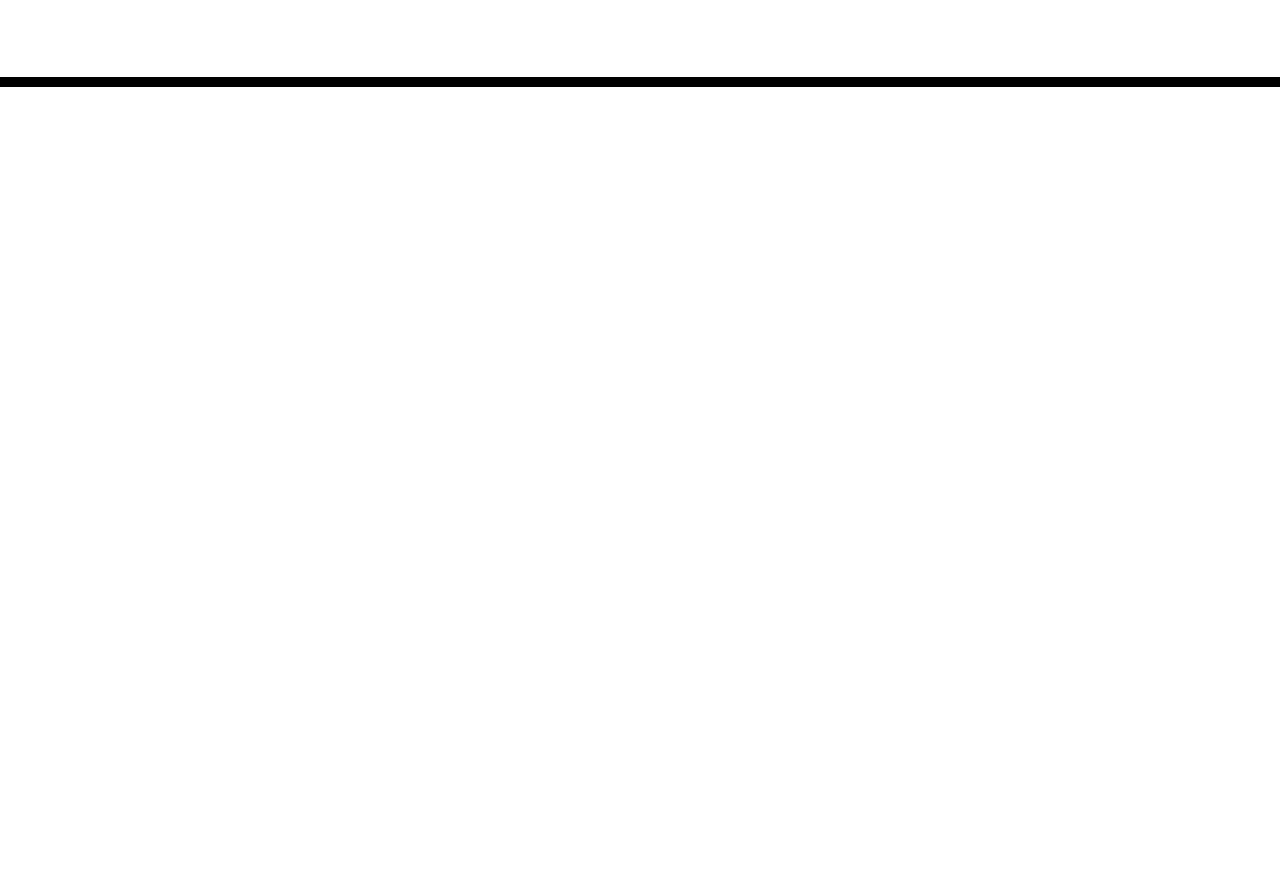
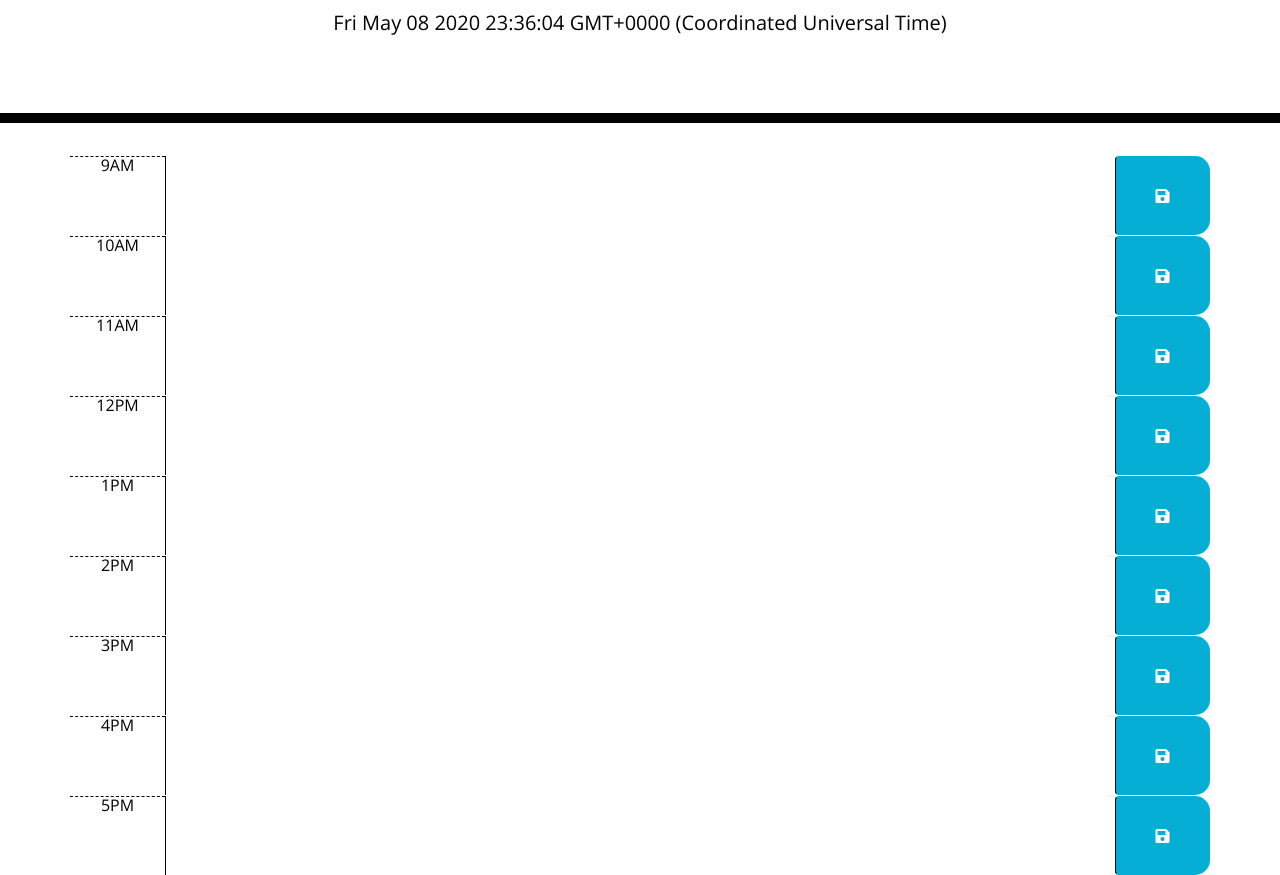
Before and after one commit to Bmcart3/DayPlanner, a plain HTML site: page index.html in a window 1280 px wide. Shown: the part 181-1056 px from the top of the page. Before the commit the page ends 800 px from the top, so only its background shows below. Drawn offline with nearby package versions, Linux system fonts and the light colour scheme; files that its build step writes are made by us from their sources.

Commit message:
added time to schedule, added data attributes to hours

```diff
--- a/assets/script.js
+++ b/assets/script.js
@@ -0,0 +1,47 @@
+$(document).ready(function () {
+
+    var currentDate = Date(Date.now());
+    $("#currentDay").text(currentDate);
+
+
+    function hourUpdater() {
+        var currentHour = new Date().getHours();
+    }
+    hourUpdater();
+
+
+})
+
+
+
+// # JavaScript
+// - Wait for DOM to be "ready", then...
+//   - Create a function to update the hours
+//     - Get the current hour in military time (i.e. 14 for 2pm)
+//     - Loop over all of the .time-blocks
+//       - Figure out which hour this block represents
+//       - If this block's hour is less than the current hour:
+//         - Add the class "past" to this block
+//       - Else if this block's hour is the current hour:
+//         - Remove "past" class from this time block
+//         - Add "present" class to this time block
+//       - Else
+//         - Remote the "past" class from this time block
+//         - Remove the "present" class from this time block
+//         - Add the "future" class to this time block
+//   - Call the function we just created to update the hours the first time
+//   - Re-run the function on an interval (every 60s?) to update as time changes
+//   - Load data for 9AM block from localStorage
+//   - Load data for 10AM block from localStorage
+//   - Load data for 11AM block from localStorage
+//   - Load data for 12PM block from localStorage
+//   - Load data for 1PM block from localStorage
+//   - Load data for 2PM block from localStorage
+//   - Load data for 3PM block from localStorage
+//   - Load data for 4PM block from localStorage
+//   - Load data for 5PM block from localStorage
+//   - Update the current date/time at the top of the page
+//   - Set up a click handler for the save button:
+//     - Get the value from the textarea in the block that is being saved
+//     - Get the time (i.e. 9) of the time block that's being saved
+//     - Store the value from the textarea in localStorage, using the hour as the key
--- a/index.html
+++ b/index.html
@@ -1,24 +1,18 @@
 <!DOCTYPE html>
 <html lang="en">
+
 <head>
     <meta charset="UTF-8" />
     <meta name="viewport" content="width=device-width, initial-scale=1.0" />
     <meta http-equiv="X-UA-Compatible" content="ie=edge" />
-    <link
-      rel="stylesheet"
-      href="https://stackpath.bootstrapcdn.com/bootstrap/4.3.1/css/bootstrap.min.css"
-    />
-    <link
-      rel="stylesheet"
-      href="https://use.fontawesome.com/releases/v5.8.1/css/all.css"
-      integrity="sha384-50oBUHEmvpQ+1lW4y57PTFmhCaXp0ML5d60M1M7uH2+nqUivzIebhndOJK28anvf"
-      crossorigin="anonymous"
-    />
-    <link
-      href="https://fonts.googleapis.com/css?family=Open+Sans&display=swap"
-      rel="stylesheet"
-    />
-    <link rel="stylesheet" href="style.css" />
+    <link rel="stylesheet" href="https://stackpath.bootstrapcdn.com/bootstrap/4.3.1/css/bootstrap.min.css" />
+    <link rel="stylesheet" href="https://use.fontawesome.com/releases/v5.8.1/css/all.css"
+        integrity="sha384-50oBUHEmvpQ+1lW4y57PTFmhCaXp0ML5d60M1M7uH2+nqUivzIebhndOJK28anvf" crossorigin="anonymous" />
+    <link href="https://fonts.googleapis.com/css?family=Open+Sans&display=swap" rel="stylesheet" />
+    <script src="http://code.jquery.com/jquery-3.5.1.min.js"
+        integrity="sha256-9/aliU8dGd2tb6OSsuzixeV4y/faTqgFtohetphbbj0=" crossorigin="anonymous"></script>
+
+    <link rel="stylesheet" href="./assets/style.css" />
     <title>Work Day Scheduler</title>
 </head>
 
@@ -28,11 +22,58 @@
         <p class="lead">A simple calendar app for scheduling your work day</p>
         <p id="currentDay" class="lead"></p>
     </header>
-    <div class="container">
+    <main class="container">
         <!-- Timeblocks go here -->
+        <div id="hour-9" class="row time-block">
+            <div class="col-md-1 hour">9AM</div>
+            <textarea class="col-md-10 description" data-milTime = "9"></textarea>
+            <button class="btn saveBtn col-md-1"><i class="fas fa-save"></i></button>
         </div>
+        <div id="hour-10" class="row time-block">
+            <div class="col-md-1 hour">10AM</div>
+            <textarea class="col-md-10 description" data-milTime = "10"></textarea>
+            <button class="btn saveBtn col-md-1"><i class="fas fa-save"></i></button>
+        </div>
+        <div id="hour-11" class="row time-block">
+            <div class="col-md-1 hour">11AM</div>
+            <textarea class="col-md-10 description" data-milTime = "11"></textarea>
+            <button class="btn saveBtn col-md-1"><i class="fas fa-save"></i></button>
+        </div>
+        <div id="hour-12" class="row time-block">
+            <div class="col-md-1 hour">12PM</div>
+            <textarea class="col-md-10 description" data-milTime = "12"></textarea>
+            <button class="btn saveBtn col-md-1"><i class="fas fa-save"></i></button>
+        </div>
+        <div id="hour-1" class="row time-block">
+            <div class="col-md-1 hour">1PM</div>
+            <textarea class="col-md-10 description" data-milTime = "13"></textarea>
+            <button class="btn saveBtn col-md-1"><i class="fas fa-save"></i></button>
+        </div>
+        <div id="hour-2" class="row time-block">
+            <div class="col-md-1 hour">2PM</div>
+            <textarea class="col-md-10 description" data-milTime = "14"></textarea>
+            <button class="btn saveBtn col-md-1"><i class="fas fa-save"></i></button>
+        </div>
+        <div id="hour-3" class="row time-block">
+            <div class="col-md-1 hour">3PM</div>
+            <textarea class="col-md-10 description" data-milTime = "15"></textarea>
+            <button class="btn saveBtn col-md-1"><i class="fas fa-save"></i></button>
+        </div>
+        <div id="hour-4" class="row time-block">
+            <div class="col-md-1 hour">4PM</div>
+            <textarea class="col-md-10 description" data-milTime = "16"></textarea>
+            <button class="btn saveBtn col-md-1"><i class="fas fa-save"></i></button>
+        </div>
+        <div id="hour-5" class="row time-block">
+            <div class="col-md-1 hour">5PM</div>
+            <textarea class="col-md-10 description" data-milTime = "17"></textarea>
+            <button class="btn saveBtn col-md-1"><i class="fas fa-save"></i></button>
+        </div>
+    </main>
 
-    <script src="https://code.jquery.com/jquery-3.4.1.min.js"></script>
-    <script src="https://cdnjs.cloudflare.com/ajax/libs/moment.js/2.24.0/moment.min.js"></script>
+    <!-- <script src="https://code.jquery.com/jquery-3.4.1.min.js"></script> -->
+    <!-- <script src="https://cdnjs.cloudflare.com/ajax/libs/moment.js/2.24.0/moment.min.js"></script> -->
+    <script src="./assets/script.js"></script>
 </body>
+
 </html>
```
Lines whose indentation alone changed are shown as unchanged.
